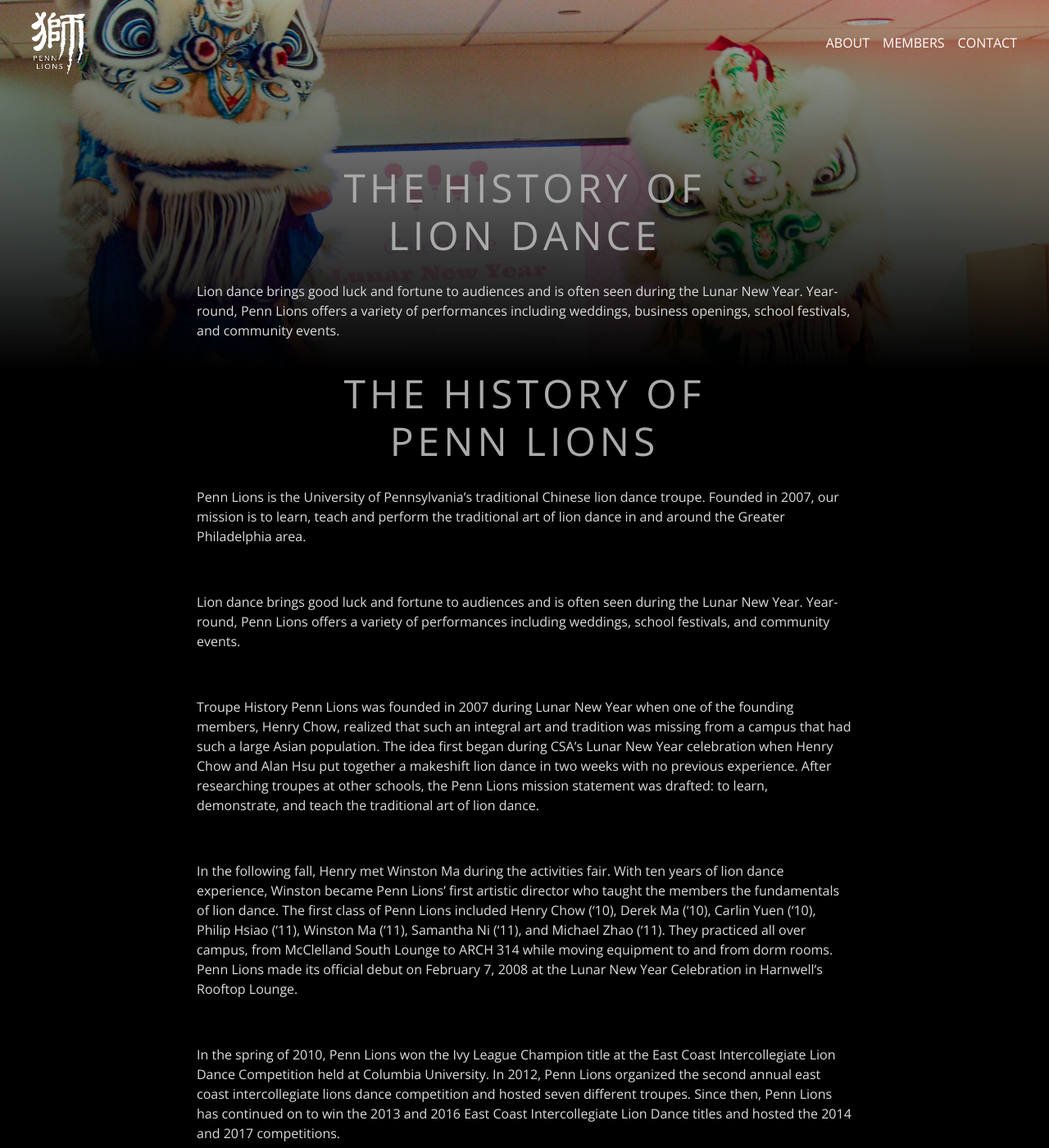
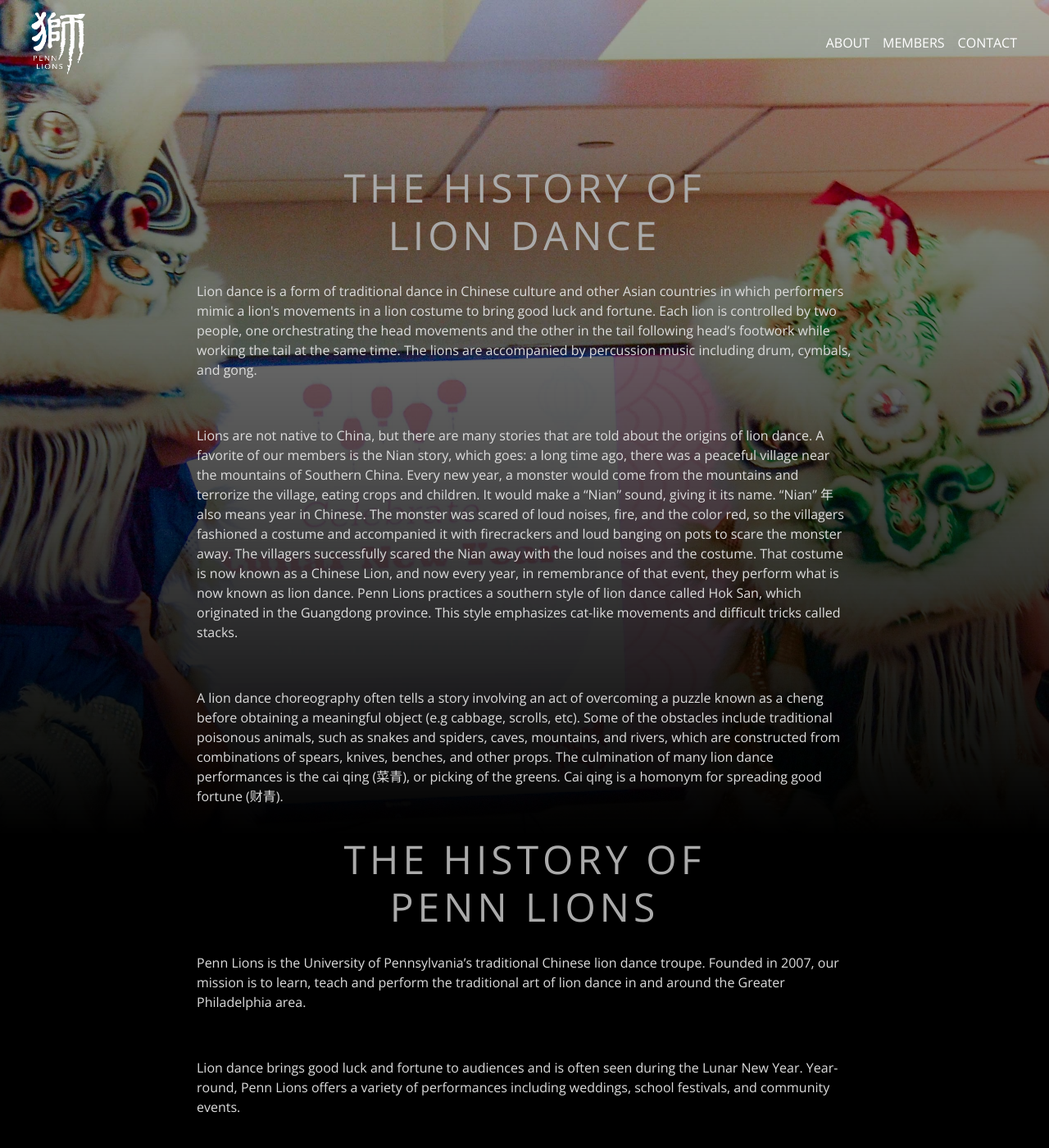
Before and after one commit to irene-zh/plion, a Jekyll site: the page built from about.html, in a window 1280 px wide and 1400 px high. Shown: the whole window at 82% size. Built offline with Jekyll 4.4.1, drawn with Linux system fonts in a browser that asks for light colours; nearby versions of some CDN libraries; some of the changed text lies outside the part shown.

Commit message:
Update about.html

```diff
--- a/about.html
+++ b/about.html
@@ -10,7 +10,12 @@
       <div class="col-10">
         <h2 class="sub-heading" style="letter-spacing: 5px; font-size: 3rem; padding-top: 200px;">The History of Lion Dance</h2>
         <p style="text-align: left!important;">
-          Lion dance brings good luck and fortune to audiences and is often seen during the Lunar New Year. Year-round, Penn Lions offers a variety of performances including weddings, business openings, school festivals, and community events.
+          Lion dance is a form of traditional dance in Chinese culture and other Asian countries in which performers mimic a lion's movements in a lion costume to bring good luck and fortune. Each lion is controlled by two people, one orchestrating the head movements and the other in the tail following head’s footwork while working the tail at the same time. The lions are accompanied by percussion music including drum, cymbals, and gong. </p>
+        <p style="text-align: left!important;">
+          Lions are not native to China, but there are many stories that are told about the origins of lion dance. A favorite of our members is the Nian story, which goes: a long time ago, there was a peaceful village near the mountains of Southern China. Every new year, a monster would come from the mountains and terrorize the village, eating crops and children. It would make a “Nian” sound, giving it its name. “Nian” 年 also means year in Chinese. The monster was scared of loud noises, fire, and the color red, so the villagers fashioned a costume and accompanied it with firecrackers and loud banging on pots to scare the monster away. The villagers successfully scared the Nian away with the loud noises and the costume. That costume is now known as a Chinese Lion, and now every year, in remembrance of that event, they perform what is now known as lion dance.
+          Penn Lions practices a southern style of lion dance called Hok San, which originated in the Guangdong province. This style emphasizes cat-like movements and difficult tricks called stacks. </p>
+        <p style="text-align: left!important;">
+          A lion dance choreography often tells a story involving an act of overcoming a puzzle known as a cheng before obtaining a meaningful object (e.g cabbage, scrolls, etc). Some of the obstacles include traditional poisonous animals, such as snakes and spiders, caves, mountains, and rivers, which are constructed from combinations of spears, knives, benches, and other props. The culmination of many lion dance performances is the cai qing (菜青), or picking of the greens. Cai qing is a homonym for spreading good fortune (财青).
         </p>
 
       </div>
@@ -33,7 +38,6 @@
 		Lion dance brings good luck and fortune to audiences and is often seen during the Lunar New Year. Year-round, Penn Lions offers a variety of performances including weddings, school festivals, and community events. </p>
 
 	  <p style="text-align: left!important;">
-		Troupe History
 		Penn Lions was founded in 2007 during Lunar New Year when one of the founding members, Henry Chow, realized that such an integral art and tradition was missing from a campus that had such a large Asian population. The idea first began during CSA’s Lunar New Year celebration when Henry Chow and Alan Hsu put together a makeshift lion dance in two weeks with no previous experience. After researching troupes at other schools, the Penn Lions mission statement was drafted: to learn, demonstrate, and teach the traditional art of lion dance.</p>
 
 	  <p style="text-align: left!important;">
```
